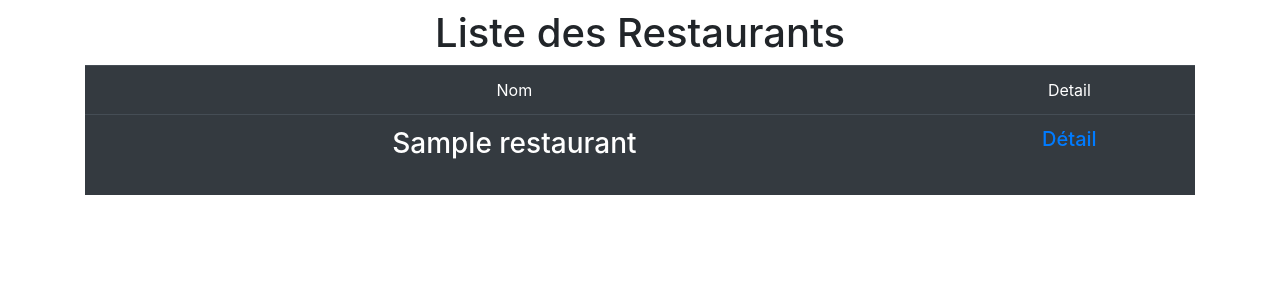
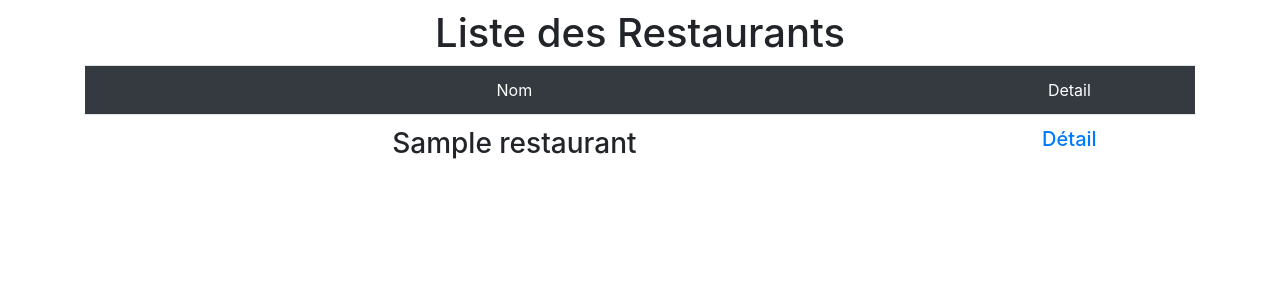
Before and after one commit to baptistejacquin23/evaluationDjango, a Django app: page / in a window 1280 px wide. Shown: the part 56-356 px from the top of the page. Run offline with Django 3.2, Linux system fonts and the light colour scheme; tables that the repository leaves empty hold one stand-in row (values such as "Sample post"); some libraries are stand-ins or nearby versions.

Commit message:
Style : Changement de style du tableau de restaurants

```diff
--- a/restaurant/templates/restaurants/list.html
+++ b/restaurant/templates/restaurants/list.html
@@ -13,8 +13,8 @@
        <h4><a href="/create">Ajouter un restaurants</a></h4>
     {% endif %}
 
-    <table class="table table-dark text-center">
-        <thead>
+    <table class="table table-hover text-center">
+        <thead class="bg-dark" style="color: white">
         <tr>
             <td>Nom</td>
             <td>Detail</td>
```
